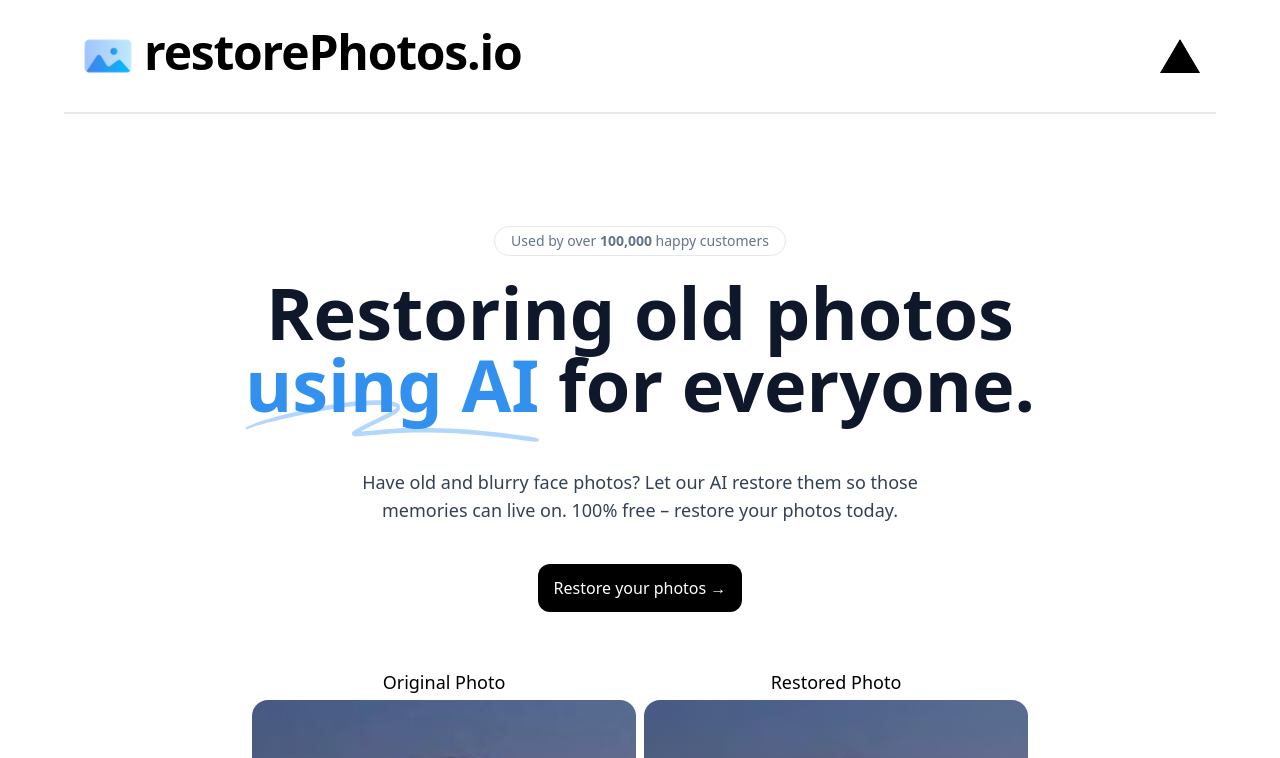
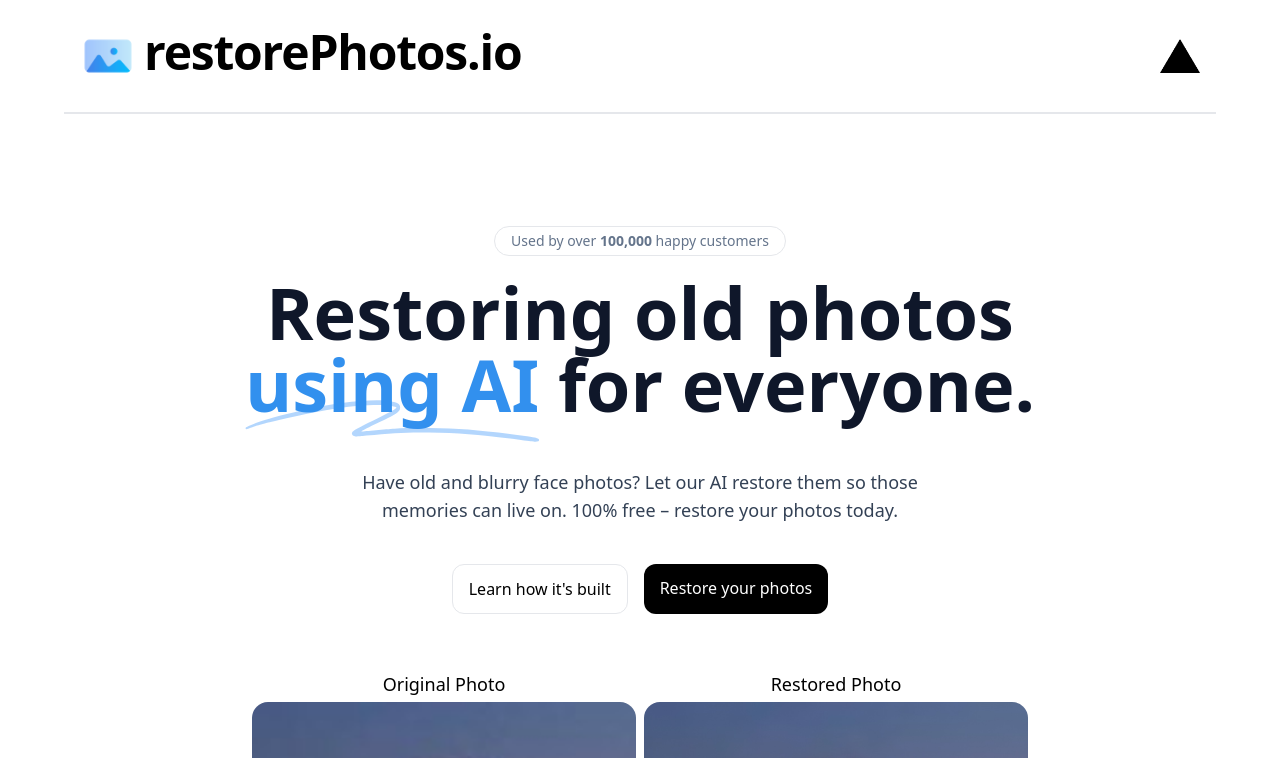
Before and after one commit to rexcare/architectureDesign, a Next.js app: page / in a window 1280 px wide. Shown: the top 758 px of the page. Built offline with nearby package versions, Linux system fonts and the light colour scheme.

Commit message:
add a link to how its built

```diff
--- a/pages/index.tsx
+++ b/pages/index.tsx
@@ -38,12 +38,23 @@ const Home: NextPage = () => {
           Have old and blurry face photos? Let our AI restore them so those
           memories can live on. 100% free – restore your photos today.
         </p>
-        <Link
-          className="bg-black rounded-xl text-white font-medium px-4 py-3 sm:mt-10 mt-8 hover:bg-black/80"
-          href="/restore"
-        >
-          Restore your photos &rarr;
-        </Link>
+        <div className="flex justify-center space-x-4">
+          <a
+            className="bg-white rounded-xl text-black font-medium px-4 py-3 sm:mt-10 mt-8 hover:bg-gray-100 border"
+            href="https://youtu.be/FRQtFDDrUXQ"
+            target="_blank"
+            rel="noreferrer"
+          >
+            Learn how it's built
+          </a>
+
+          <Link
+            className="bg-black rounded-xl text-white font-medium px-4 py-3 sm:mt-10 mt-8 hover:bg-black/80"
+            href="/restore"
+          >
+            Restore your photos
+          </Link>
+        </div>
         <div className="flex justify-between items-center w-full flex-col sm:mt-10 mt-6">
           <div className="flex flex-col space-y-10 mt-4 mb-16">
             <div className="flex sm:space-x-2 sm:flex-row flex-col">
```
